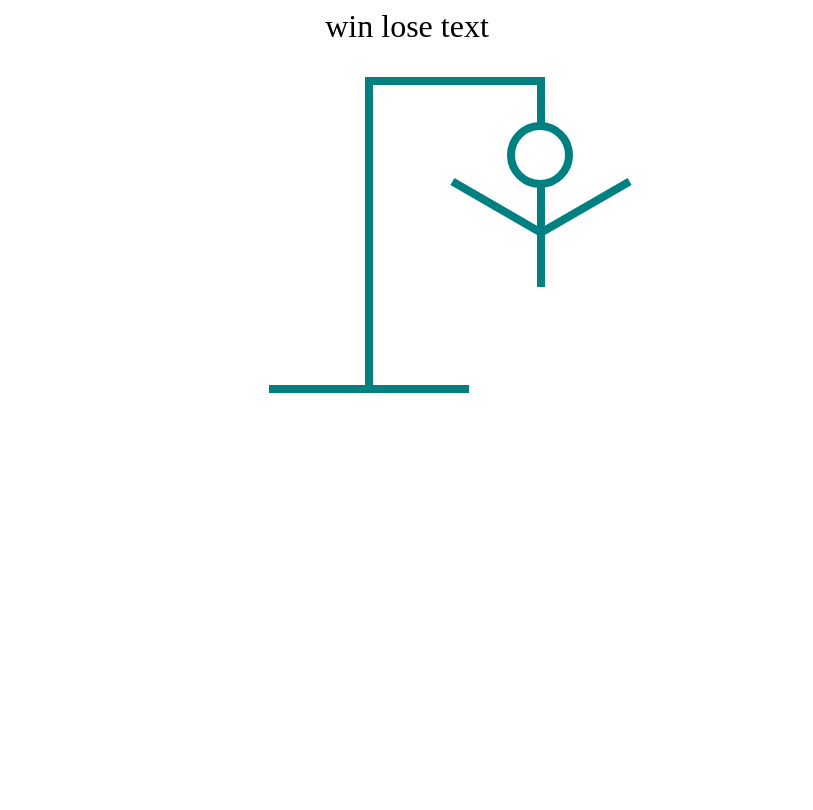
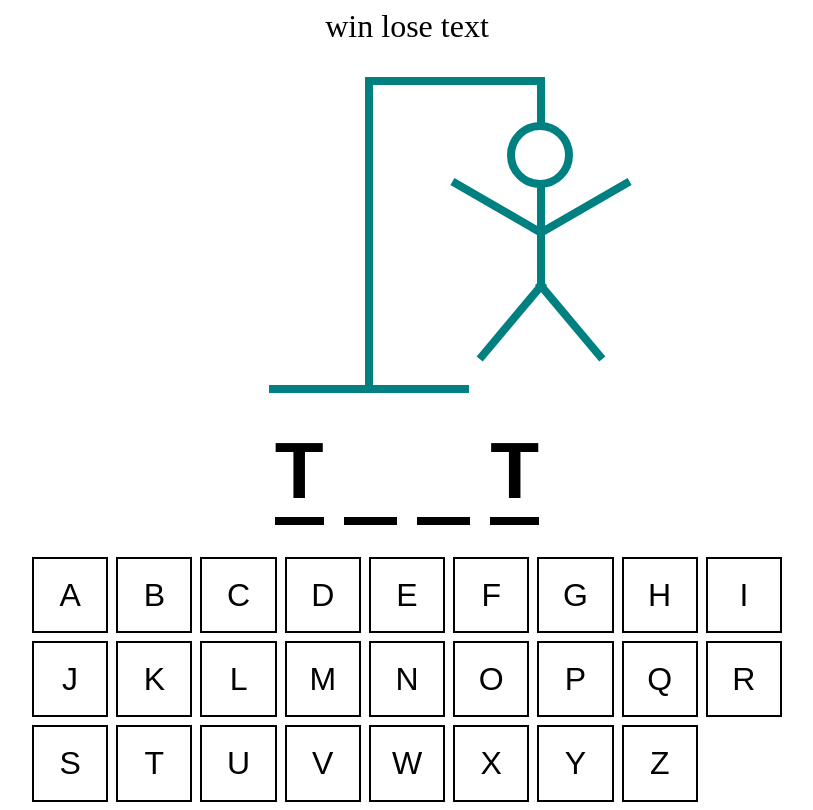
Before and after one commit to Joanna-Philips/hangman-game, a React (Vite) app: page / in a window 1280 px wide. Shown: the whole page, without its empty margins (233-1046 px from the left). Built offline with nearby package versions, Linux system fonts and the light colour scheme; the HTML template or start-up script is replaced by a standard one.

Commit message:
Started on keyboard

```diff
--- a/src/App.tsx
+++ b/src/App.tsx
@@ -4,33 +4,37 @@ import { HangmanDrawing } from "./HangmanDrawing";
 import { HangmanWord } from "./HangmanWord";
 import { Keyboard } from "./Keyboard";
 
-
 const App = () => {
   const [wordToGuess, setWordToGuess] = useState(() => {
-    return words[Math.floor(Math.random() * words.length)]
-  })
-  console.log(wordToGuess)
+    return words[Math.floor(Math.random() * words.length)];
+  });
+  console.log(wordToGuess);
 
-  const [guessedLetters, setGuessedLetters] = useState<string[]>([])
+  const [guessedLetters, setGuessedLetters] = useState<string[]>([]);
 
   return (
     <div
-      style = {{
+      style={{
         maxWidth: "750px",
         display: "flex",
         flexDirection: "column",
         gap: "2rem",
         margin: "0 auto",
-      alignItems: "center"
+        alignItems: "center",
       }}
     >
-      <div style = {{ fontSize: "2rem", textAlign: "center" }}> win lose text </div>
+      <div style={{ fontSize: "2rem", textAlign: "center" }}>
+        {" "}
+        win lose text{" "}
+      </div>
 
-      <HangmanDrawing/>
+      <HangmanDrawing />
       <HangmanWord />
+      <div style={{ alignSelf: "stretch" }}>
         <Keyboard />
       </div>
-  )
-}
+    </div>
+  );
+};
 
-export default App
+export default App;
--- a/src/HangmanDrawing.tsx
+++ b/src/HangmanDrawing.tsx
@@ -51,6 +51,33 @@ const LEFT_ARM = (
     }}/>
 )
 
+const RIGHT_LEG = (
+    <div
+    style={{
+        width: "100px",
+        height: "8px",
+        background: "teal",
+        position: "absolute",
+        top: "200px",
+        right: "-90px",
+        rotate: "50deg",
+        transformOrigin: "left bottom"
+    }}/>
+)
+
+const LEFT_LEG = (
+    <div
+    style={{
+        width: "100px",
+        height: "8px",
+        background: "teal",
+        position: "absolute",
+        top: "200px",
+        right: "-2px",
+        rotate: "-50deg",
+        transformOrigin: "right bottom"
+    }}/>
+)
 
 export const HangmanDrawing = () => {
   return (
@@ -59,6 +86,8 @@ export const HangmanDrawing = () => {
         {BODY}
         {RIGHT_ARM}
         {LEFT_ARM}
+        {RIGHT_LEG}
+        {LEFT_LEG}
       <div
         style={{
           height: "50px",
--- a/src/HangmanWord.tsx
+++ b/src/HangmanWord.tsx
@@ -1,3 +1,30 @@
 export const HangmanWord = () => {
-
+  const word = "test";
+  const guessedLetters = ["t"];
+  return (
+    <div
+      style={{
+        display: "flex",
+        gap: ".25em",
+        fontSize: "5rem",
+        fontWeight: "bold",
+        textTransform: "uppercase",
+        fontFamily: "arial",
+      }}
+    >
+      {word.split("").map((letter, index) => (
+        <span style={{ borderBottom: ".1em solid black" }} key={index}>
+          <span
+            style={{
+              visibility: guessedLetters.includes(letter)
+                ? "visible"
+                : "hidden",
+            }}
+          >
+            {letter}
+          </span>
+        </span>
+      ))}
+    </div>
+  );
 };
--- /dev/null
+++ b/src/Keyboard.module.css
@@ -0,0 +1,26 @@
+.btn {
+  width: 100%;
+  border: 2px solid black;
+  background: none;
+  text-transform: uppercase;
+  padding: .5rem;
+  cursor: pointer;
+  font-size: 2rem;
+  color: black;
+  aspect-ratio: 1/1;
+}
+
+.btn.active {
+  background-color: pink;
+  color: white;
+}
+
+.btn.inactive {
+  opacity: .4;
+}
+
+
+.btn:hover,
+.btn:focus {
+  background-color: pink;
+}
--- a/src/Keyboard.tsx
+++ b/src/Keyboard.tsx
@@ -1,3 +1,50 @@
+import styles from "./Keyboard.module.css";
+
+const KEYS = [
+  "a",
+  "b",
+  "c",
+  "d",
+  "e",
+  "f",
+  "g",
+  "h",
+  "i",
+  "j",
+  "k",
+  "l",
+  "m",
+  "n",
+  "o",
+  "p",
+  "q",
+  "r",
+  "s",
+  "t",
+  "u",
+  "v",
+  "w",
+  "x",
+  "y",
+  "z",
+];
+
 export const Keyboard = () => {
-
+  return (
+    <div
+      style={{
+        display: "grid",
+        gridTemplateColumns: "repeat(auto-fit, minmax(75px, 1fr))",
+        gap: ".5rem",
+      }}
+    >
+      {KEYS.map((letterKey) => {
+        return (
+          <button className={styles.btn} key={letterKey}>
+            {letterKey}
+          </button>
+        );
+      })}
+    </div>
+  );
 };
```
Lines whose indentation alone changed are shown as unchanged.
